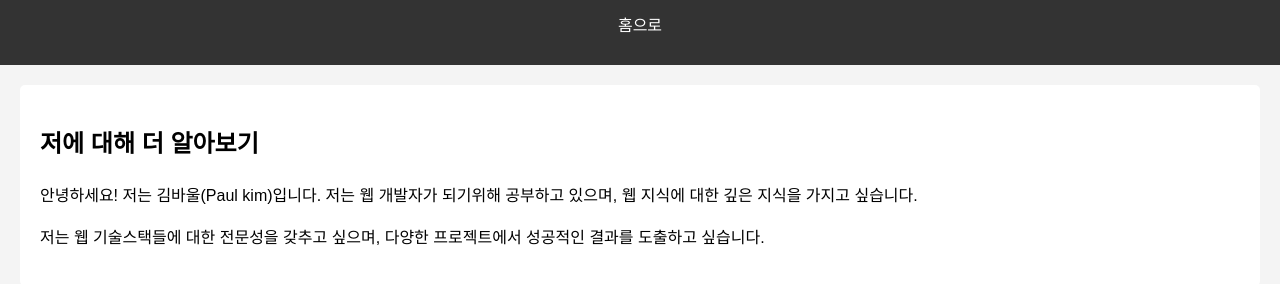
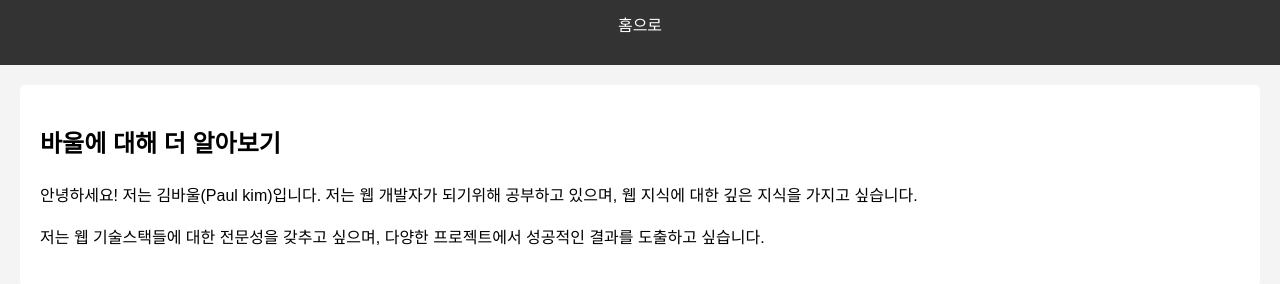
Before and after one commit to freepaul-kor/freepaul-kor.github.io, a plain HTML site: page about.html in a window 1280 px wide. Shown: the part 64-348 px from the top of the page. Drawn offline with Linux system fonts and the light colour scheme.

Commit message:
Change words

```diff
--- a/about.html
+++ b/about.html
@@ -17,7 +17,7 @@
     </header>
 
     <section id="detailed-about">
-        <h2>저에 대해 더 알아보기</h2>
+        <h2>바울에 대해 더 알아보기</h2>
         <p>안녕하세요! 저는 김바울(Paul kim)입니다. 저는 웹 개발자가 되기위해 공부하고 있으며, 웹 지식에 대한 깊은 지식을 가지고 싶습니다.</p>
         <p>저는 웹 기술스택들에 대한 전문성을 갖추고 싶으며, 다양한 프로젝트에서 성공적인 결과를 도출하고 싶습니다.</p>
     </section>
```
